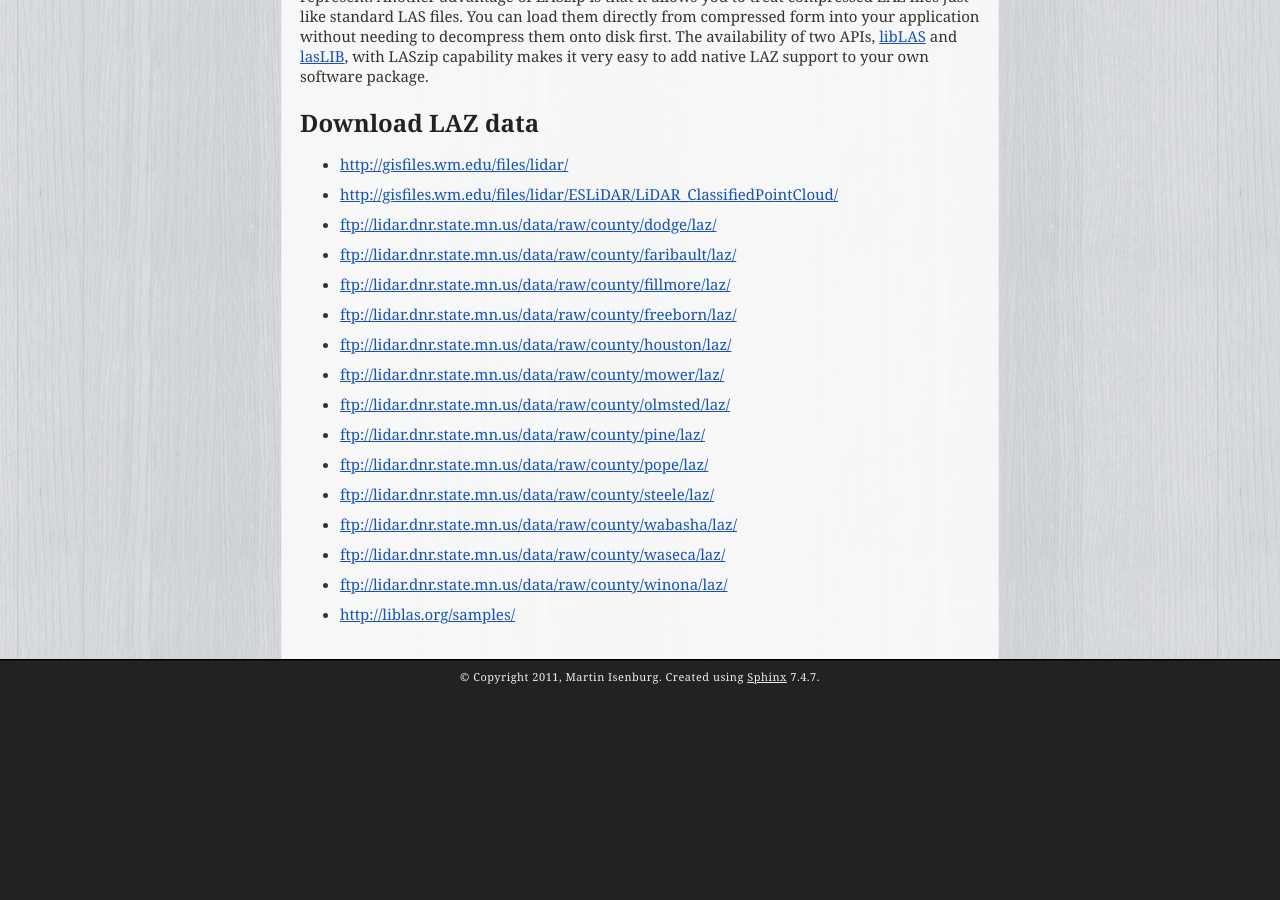
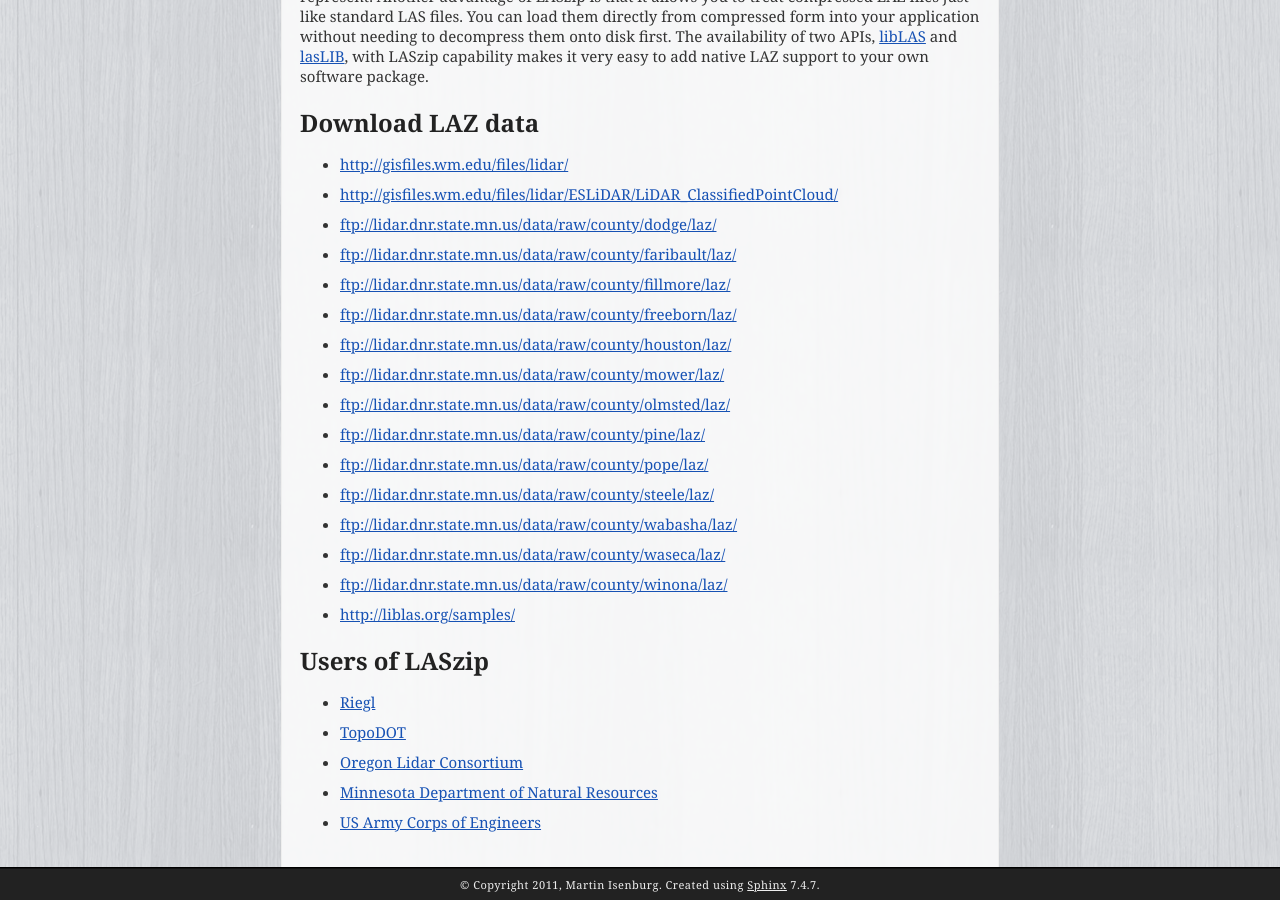
Before and after one commit to LASzip/LASzip, a Sphinx documentation site: the page built from docs/source/index.rst, in a window 1280 px wide and 900 px high, scrolled down 1052 px. Built offline with Sphinx 7.4.7, drawn with Linux system fonts in a browser that asks for light colours; before the commit the page ends 1744 px from its top, so only the background shows below that.

Commit message:
more data

```diff
--- a/docs/source/index.rst
+++ b/docs/source/index.rst
@@ -88,6 +88,15 @@
 * ftp://lidar.dnr.state.mn.us/data/raw/county/winona/laz/
 * http://liblas.org/samples/
 
+Users of LASzip
+------------------------------------------------------------------------------
+
+* `Riegl <http://www.riegl.com/>`_
+* `TopoDOT <http://www.certainty3d.com/products/topodot/>`_
+* `Oregon Lidar Consortium <http://www.oregongeology.org/sub/projects/olc/default.htm/>`_
+* `Minnesota Department of Natural Resources <http://www.dnr.state.mn.us/>`_
+* `US Army Corps of Engineers <http://erdc.usace.army.mil/>`_
+
 .. toctree::
    :hidden:
 
```
